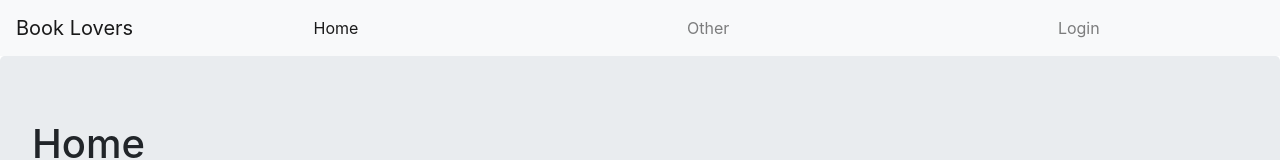
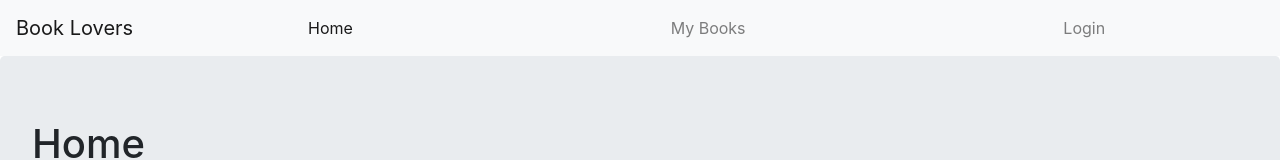
Before and after one commit to tizhad/booklovers-front, a React (Create React App) app: page / in a window 1280 px wide. Shown: the top 160 px of the page. Built offline with nearby package versions, Linux system fonts and the light colour scheme; no server answers.

Commit message:
Added my books in navbar

```diff
--- a/src/components/Navigation/index.js
+++ b/src/components/Navigation/index.js
@@ -22,7 +22,7 @@ export default function Navigation() {
       <Navbar.Collapse id="basic-navbar-nav">
         <Nav style={{ width: "100%" }} fill>
           <NavbarItem path="/" linkText="Home" />
-          <NavbarItem path="/other" linkText="Other" />
+          <NavbarItem path="/my-books" linkText="My Books" />
           {loginLogoutControls}
         </Nav>
       </Navbar.Collapse>
```
